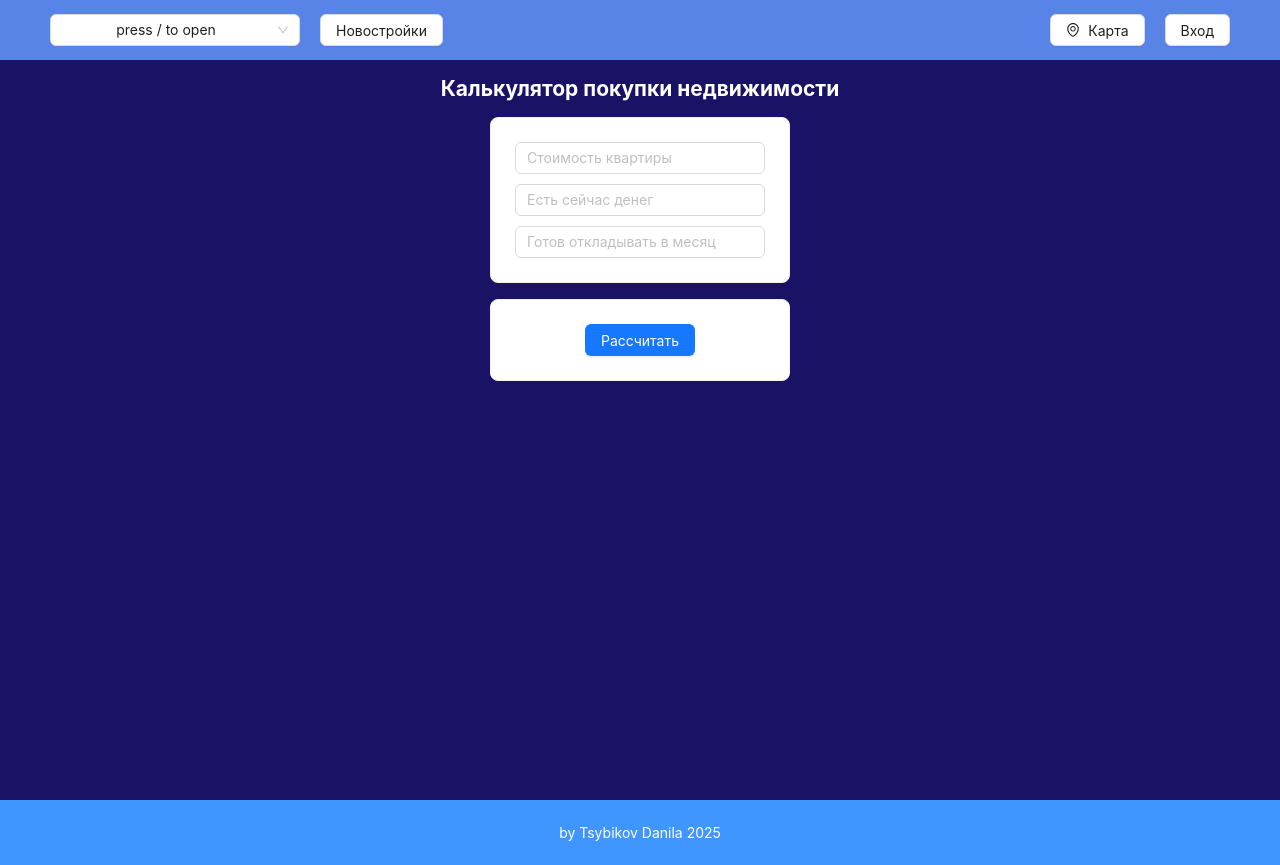
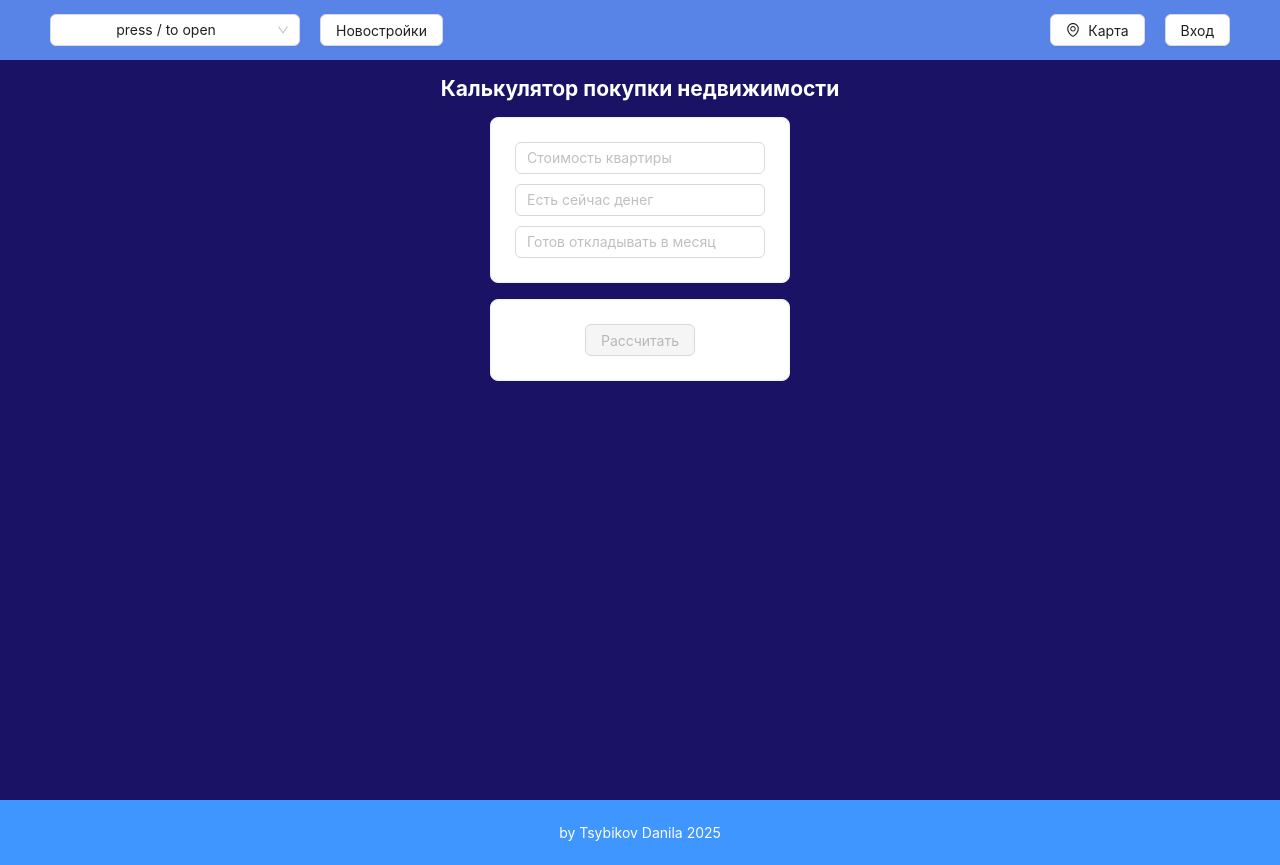
Before and after one commit to MachineTheSlayer/react-newbuildings, a React (Vite) app: page / in a window 1280 px wide. Built offline with nearby package versions, Linux system fonts and the light colour scheme.

Commit message:
add button-disabled

```diff
--- a/src/components/layout/AppContent.jsx
+++ b/src/components/layout/AppContent.jsx
@@ -56,6 +56,17 @@ export default function AppContent() {
       }
   };
 
+  /* const isFormValid = Object.values(apartmentCost).every(value =>
+    value.trim() !== ''
+  ); */
+
+  /* const isFormValid = () => {
+    !apartmentCost.trim();
+    !moneyNow.trim();
+    !moneyPerMonth.trim();
+  }; */
+
+
     // Предположим, что цена за квадратный метр фиксирована
     // Если площадь<40 то price = ...<50...
   /* let pricePerSquareMeter = 115000; // например, 115000 рублей за квадратный метр
@@ -109,7 +120,7 @@ return (
             <Input type='number' value={moneyPerMonth} onChange={handleInputChangeMoneyPerMonth} className={hasErrorMoneyPerMonth ? 'input-error' : ''} status={hasErrorMoneyPerMonth ? 'error' : undefined} placeholder="Готов откладывать в месяц" />
         </Card>
         <Card style={{ width: 300, margin: 'auto' }} value={yearsToBuy}>
-            <Button type="primary" onClick={calculateYearsToBuy}>{isClicked ? 'Очистить' : 'Рассчитать'}</Button>
+            <Button type="primary" disabled={!apartmentCost.trim() || !moneyNow.trim() || !moneyPerMonth.trim()} onClick={calculateYearsToBuy}>{isClicked ? 'Очистить' : 'Рассчитать'}</Button>
             { apartmentCost > 0 && moneyNow > 0 && moneyPerMonth > 0 && isVisible &&
               <div>
                 <p>Стоимость недвижимости</p>
```
